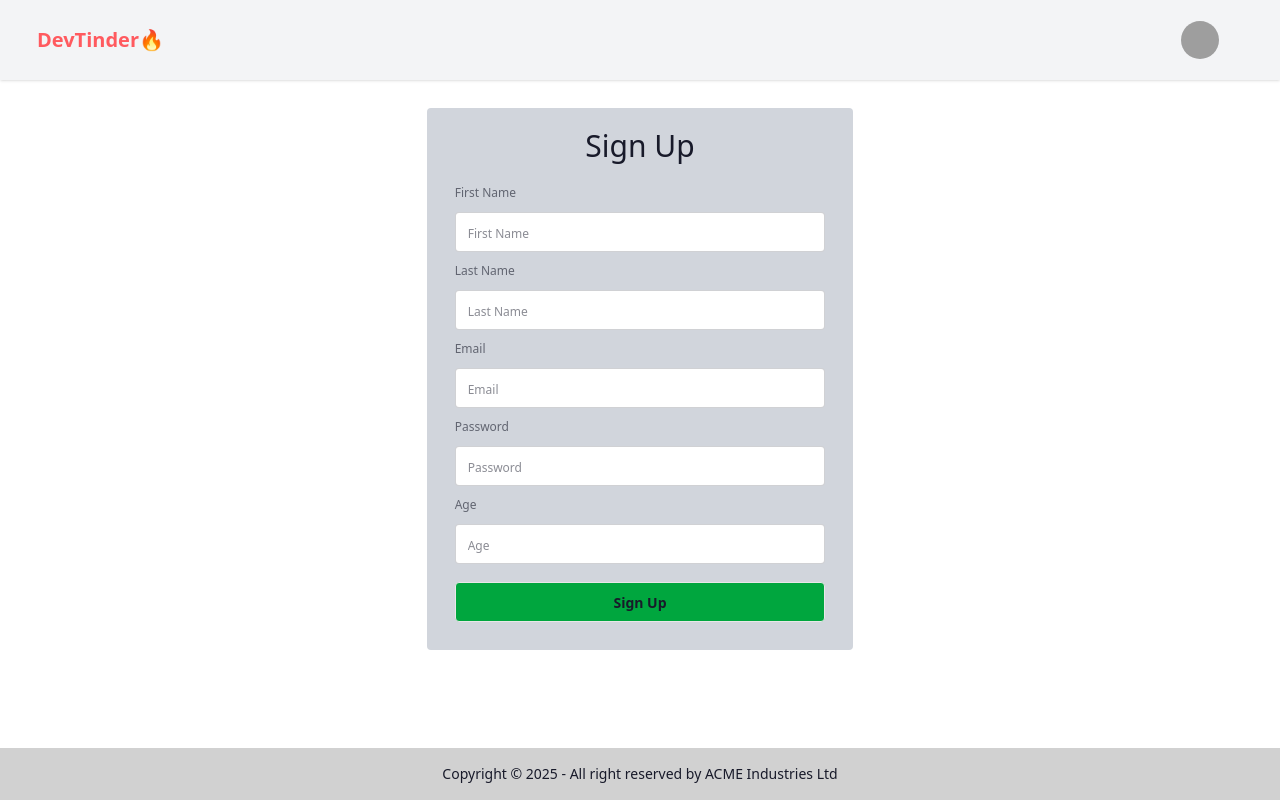
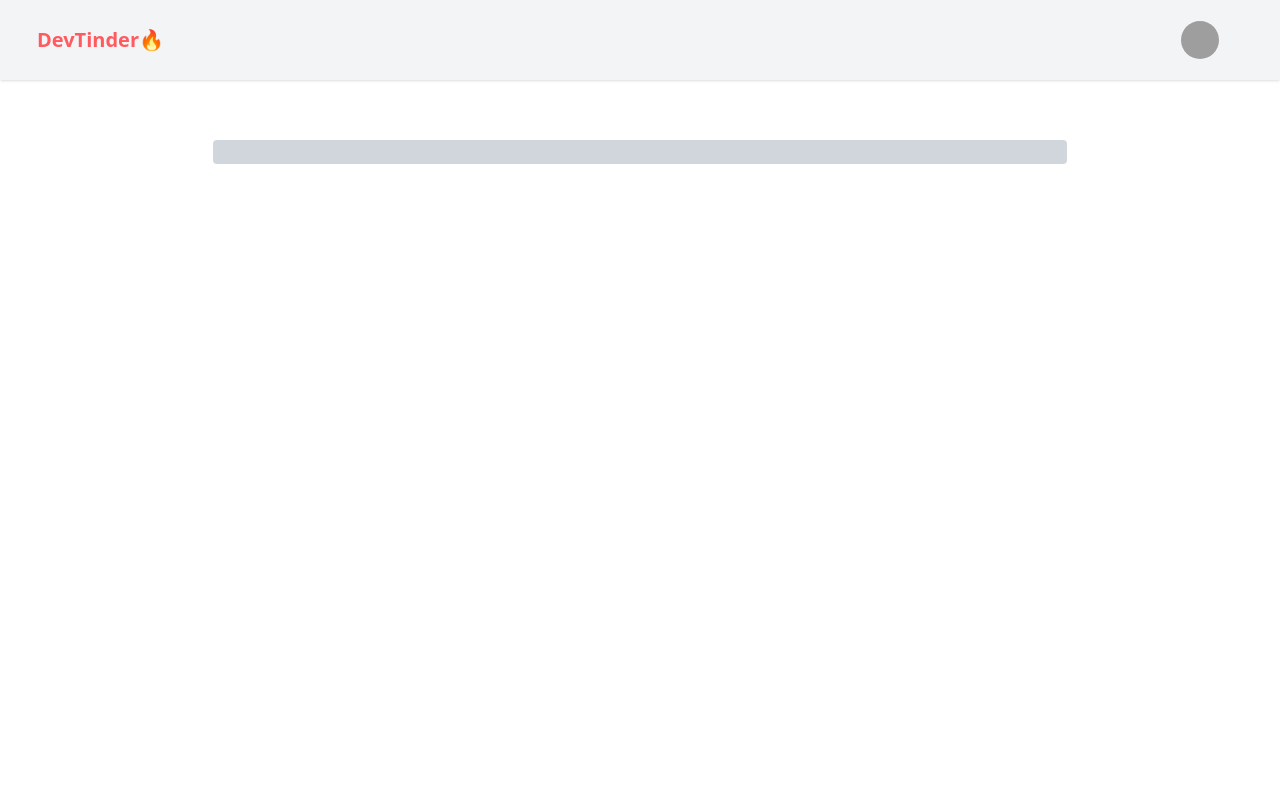
Before and after one commit to SNijanthan/devTinder-Frontend, a React (Vite) app: page /Signup in a window 1280 px wide. Built offline with nearby package versions, Linux system fonts and the light colour scheme; grey boxes are pictures that could not be loaded.

Commit message:
README update npm i @reduxjs/toolkit react-redux

```diff
--- a/package.json
+++ b/package.json
@@ -10,10 +10,12 @@
     "preview": "vite preview"
   },
   "dependencies": {
+    "@reduxjs/toolkit": "^2.6.1",
     "@tailwindcss/vite": "^4.0.14",
     "axios": "^1.8.4",
     "react": "^19.0.0",
     "react-dom": "^19.0.0",
+    "react-redux": "^9.2.0",
     "react-router-dom": "^7.3.0",
     "tailwindcss": "^4.0.14"
   },
--- a/src/components/Body.jsx
+++ b/src/components/Body.jsx
@@ -8,7 +8,7 @@ const Body = () => {
     <>
       <Navbar />
       <Outlet />
-      <Footer />
+      {/* <Footer /> */}
     </>
   );
 };
--- a/src/components/Login.jsx
+++ b/src/components/Login.jsx
@@ -1,6 +1,7 @@
 import axios from "axios";
 import React from "react";
 import { useState } from "react";
+import { Link } from "react-router-dom";
 
 const Login = () => {
   const [emailId, setEmailId] = useState("");
@@ -24,23 +25,27 @@ const Login = () => {
     }
   };
   return (
-    <div className="w-2/6 m-auto bg-gray-300  p-5 flex  flex-col justify-center rounded-box">
+    <div className="sm:w-1/6 text-xl md:w-3/6 md:mt-20 lg:w-2/6 sm:m-auto md:p-5 bg-gray-300  rounded-box">
       <fieldset className="fieldset w-full p-4 rounded-box">
-        <legend className="fieldset-legend text-center text-3xl font-light">
+        <legend className="fieldset-legend text-center font-light text-xl md:text-2xl lg:text-3xl">
           Log In
         </legend>
-        <label className="fieldset-label">Email</label>
+        <label className="fieldset-label text-sm md:text-base lg:text-lg">
+          Email
+        </label>
         <input
           type="email"
-          className="input w-full my-3 py-6 focus:outline-none"
+          className="input w-full my-3 py-6 focus:outline-none text-sm md:text-base"
           placeholder="Email"
           value={emailId}
           onChange={(e) => setEmailId(e.target.value)}
         />
-        <label className="fieldset-label">Password</label>
+        <label className="fieldset-label text-sm md:text-base lg:text-lg">
+          Password
+        </label>
         <input
           type="text"
-          className="input w-full my-3 py-6 focus:outline-none"
+          className="input w-full my-3 py-6 focus:outline-none text-sm md:text-base"
           placeholder="Password"
           value={password}
           onChange={(e) => setPassword(e.target.value)}
@@ -49,19 +54,19 @@ const Login = () => {
         <button className="btn bg-green-600 mt-2 py-6" onClick={handleLogin}>
           Login
         </button>
-      </fieldset>
         <div className="px-5 py-2">
           <p>
             New user ?{" "}
-          <a
+            <Link
               to="/signup"
               className="text-sky-600 hover:underline hover:underline-offset-5 hover:cursor-pointer"
             >
               Signup
-          </a>{" "}
+            </Link>{" "}
             here
           </p>
         </div>
+      </fieldset>
     </div>
   );
 };
--- a/src/components/Navbar.jsx
+++ b/src/components/Navbar.jsx
@@ -1,7 +1,7 @@
 const Navbar = () => {
   return (
     <>
-      <div className="navbar text-[#FF5A5F] bg-[#F3F4F6] shadow-sm p-5 mb-15">
+      <div className="navbar text-[#FF5A5F] bg-[#F3F4F6] shadow-sm p-5 md:mb-15">
         <div className="flex-1">
           <a className="btn btn-ghost text-xl hover:bg-[#4C5FD5] hover:text-[#FF5A5F]">
             DevTinder🔥
--- a/src/components/Signup.jsx
+++ b/src/components/Signup.jsx
@@ -1,46 +1,7 @@
 import React from "react";
 
 const Signup = () => {
-  return (
-    <div className="w-2/6 m-auto bg-gray-300 -mt-8 p-3 flex  flex-col justify-center rounded-box">
-      <fieldset className="fieldset w-full p-4 rounded-box">
-        <legend className="fieldset-legend text-center text-3xl font-light">
-          Sign Up
-        </legend>
-        <label className="fieldset-label">First Name</label>
-        <input
-          type="text"
-          className="input w-full my-1 py-2 placeholder:text-[12px] focus:outline-none "
-          placeholder="First Name"
-        />
-        <label className="fieldset-label">Last Name</label>
-        <input
-          type="text"
-          className="input w-full my-1 py-2 placeholder:text-[12px] focus:outline-none"
-          placeholder="Last Name"
-        />
-        <label className="fieldset-label">Email</label>
-        <input
-          type="email"
-          className="input w-full my-1 py-2 placeholder:text-[12px] focus:outline-none"
-          placeholder="Email"
-        />
-        <label className="fieldset-label">Password</label>
-        <input
-          type="text"
-          className="input w-full my-1 py-2 placeholder:text-[12px] focus:outline-none"
-          placeholder="Password"
-        />
-        <label className="fieldset-label">Age</label>
-        <input
-          type="number"
-          className="input w-full my-1 py-2 placeholder:text-[12px] focus:outline-none"
-          placeholder="Age"
-        />
-        <button className="btn bg-green-600 mt-2 py-2">Sign Up</button>
-      </fieldset>
-    </div>
-  );
+  return <div className="w-4/6 m-auto bg-gray-300 p-3 rounded-box"></div>;
 };
 
 export default Signup;
```
Also changed, not shown: 2 other files (tests, documents, lock files or other folders). Lines whose indentation alone changed are shown as unchanged.
